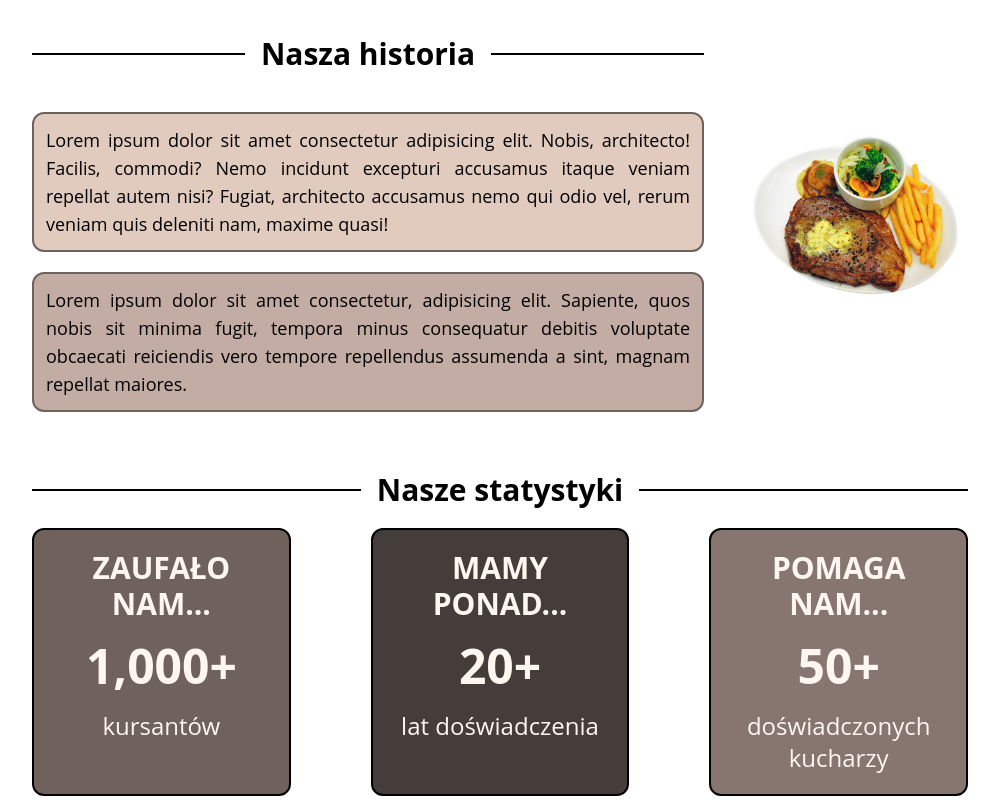
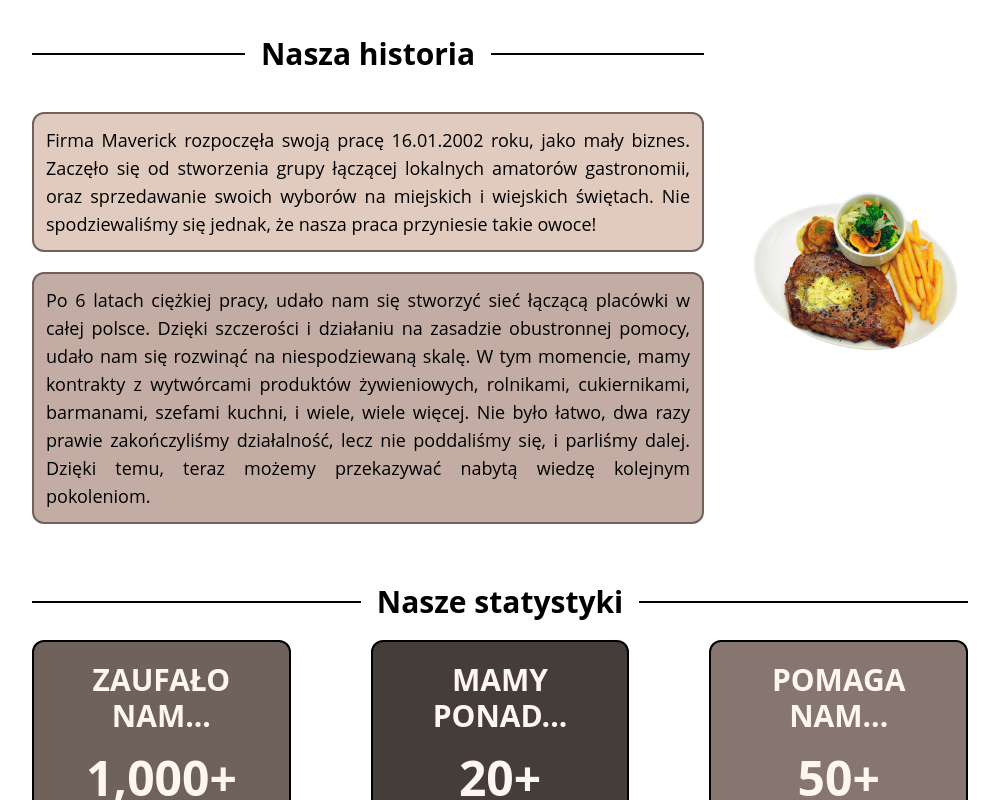
Before and after one commit to Kwiasek/szkola-letnia, a React (Vite) app: page / in a window 1280 px wide. Shown: the part 1480-2280 px from the top of the page, without its empty margins (140-1139 px from the left). Built offline with nearby package versions, Linux system fonts and the light colour scheme.

Commit message:
Changed text in project component

```diff
--- a/src/components/Project.jsx
+++ b/src/components/Project.jsx
@@ -39,11 +39,11 @@ const Project = () => {
         <div className="flex flex-col md:w-3/4 w-1/1 gap-5">
           <SectionHeader text="Nasza historia" />
           <Flashcard
-            text="Lorem ipsum dolor sit amet consectetur adipisicing elit. Nobis, architecto! Facilis, commodi? Nemo incidunt excepturi accusamus itaque veniam repellat autem nisi? Fugiat, architecto accusamus nemo qui odio vel, rerum veniam quis deleniti nam, maxime quasi!"
+            text="Firma Maverick rozpoczęła swoją pracę 16.01.2002 roku, jako mały biznes. Zaczęło się od stworzenia grupy łączącej lokalnych amatorów gastronomii, oraz sprzedawanie swoich wyborów na miejskich i wiejskich świętach. Nie spodziewaliśmy się jednak, że nasza praca przyniesie takie owoce!"
             bgColor="coffee-400"
           />
           <Flashcard
-            text="Lorem ipsum dolor sit amet consectetur, adipisicing elit. Sapiente, quos nobis sit minima fugit, tempora minus consequatur debitis voluptate obcaecati reiciendis vero tempore repellendus assumenda a sint, magnam repellat maiores."
+            text="Po 6 latach ciężkiej pracy, udało nam się stworzyć sieć łączącą placówki w całej polsce. Dzięki szczerości i działaniu na zasadzie obustronnej pomocy, udało nam się rozwinąć na niespodziewaną skalę. W tym momencie, mamy kontrakty z wytwórcami produktów żywieniowych, rolnikami, cukiernikami, barmanami, szefami kuchni, i wiele, wiele więcej. Nie było łatwo, dwa razy prawie zakończyliśmy działalność, lecz nie poddaliśmy się, i parliśmy dalej. Dzięki temu, teraz możemy przekazywać nabytą wiedzę kolejnym pokoleniom."
             bgColor="coffee-500"
           />
         </div>
```
